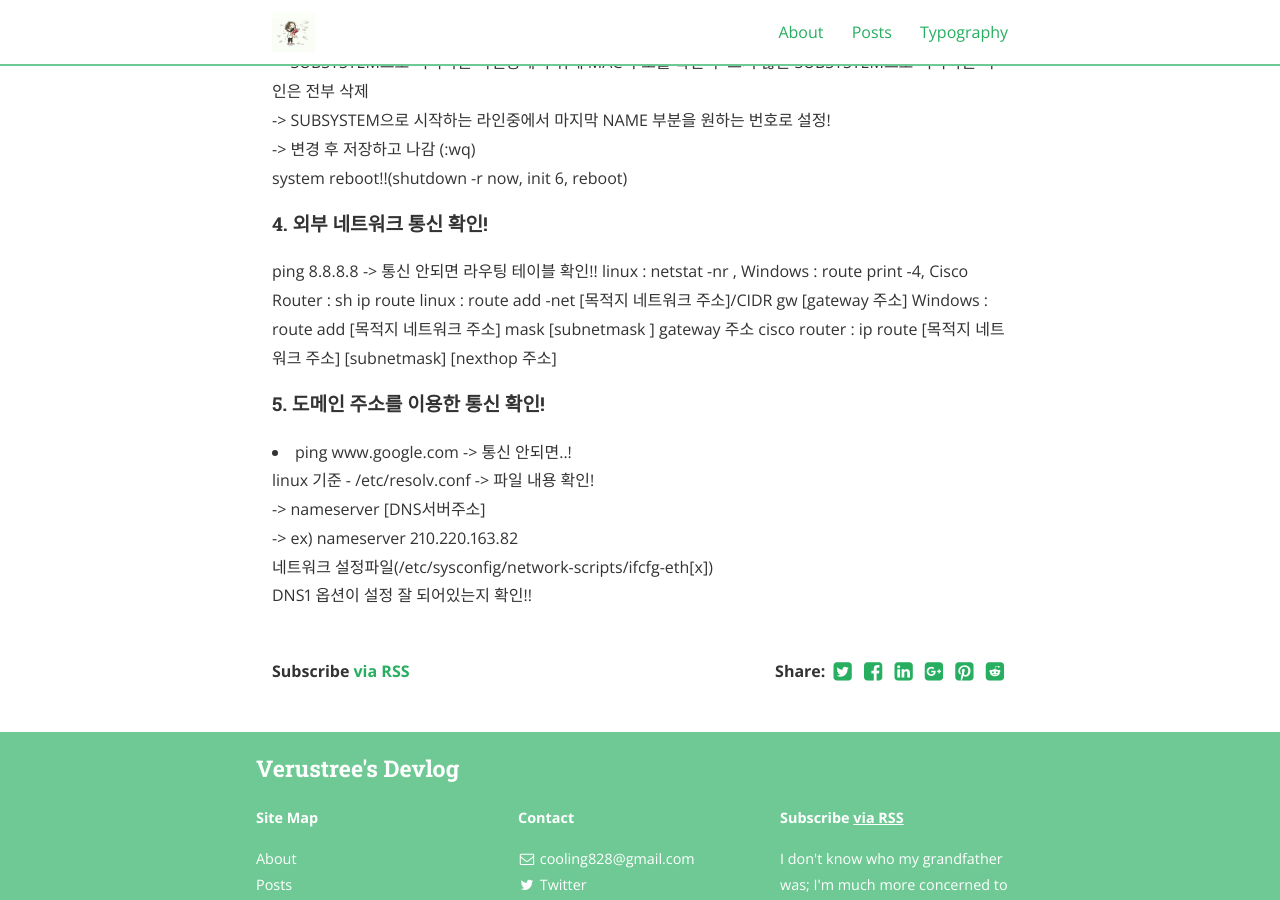
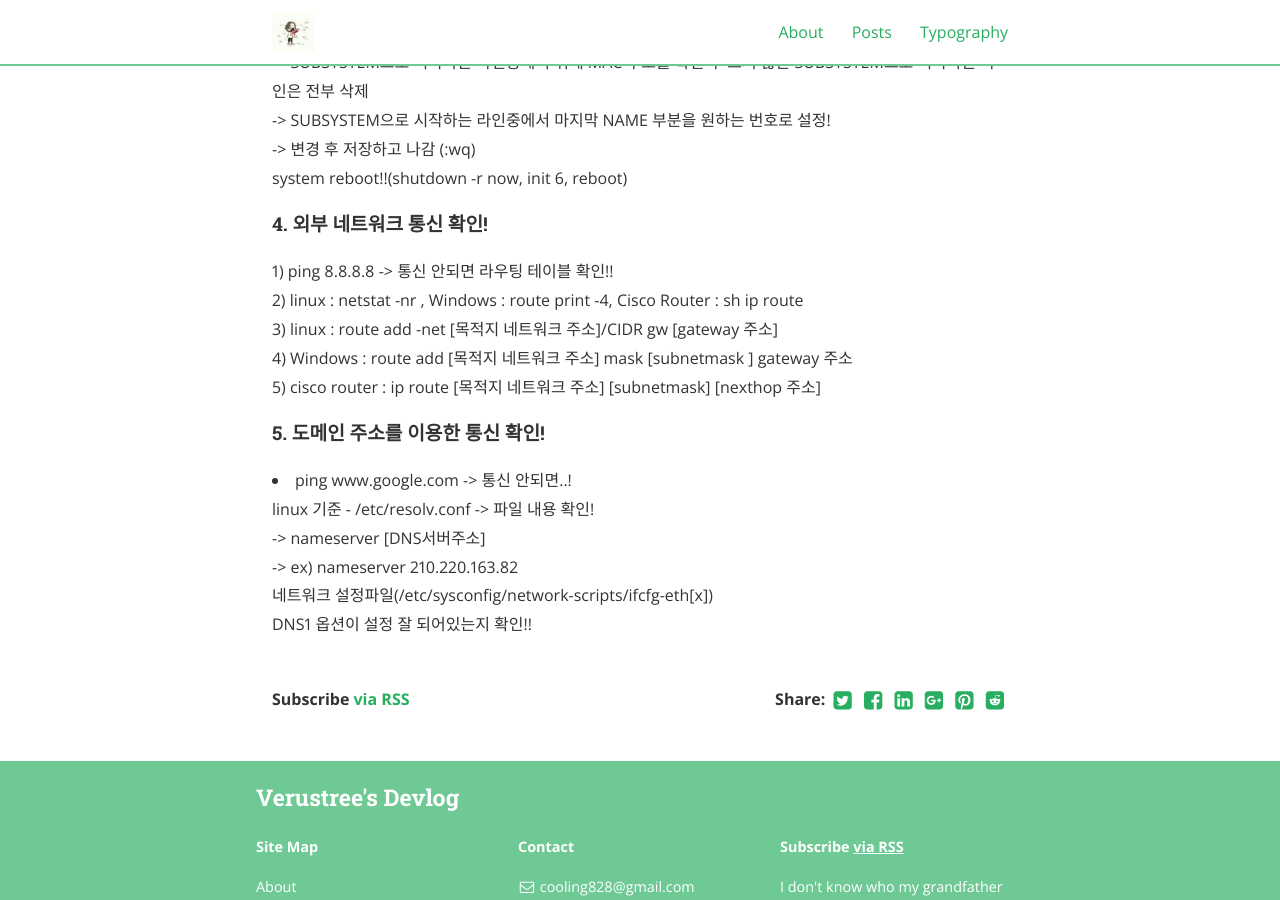
Before and after one commit to verustree/verustree.github.io, a Jekyll site: the page built from _posts/2020-03-30-Network-trouble-shooting.md, in a window 1280 px wide and 900 px high, scrolled down 1085 px. Built offline with Jekyll 4.4.1, drawn with Linux system fonts in a browser that asks for light colours; nearby versions of some CDN libraries.

Commit message:
Update 2020-03-30-Network-trouble-shooting.md
br 태그 추가

```diff
--- a/_posts/2020-03-30-Network-trouble-shooting.md
+++ b/_posts/2020-03-30-Network-trouble-shooting.md
@@ -34,7 +34,7 @@ categories: Network
 		-> DEVICE=eth[x] -> [y]로 변경
 	<li>service network restart</li>
 
-	2) vi /etc/udev/rules.d/70-persistent-net.rules <br>
+  2) vi /etc/udev/rules.d/70-persistent-net.rules <br>
 		-> SUBSYSTEM으로 시작하는 라인중에서 뒤에 MAC 주소를 확인 후 쓰지 않는 SUBSYSTEM으로 시작하는 라인은 전부 삭제<br>
 		-> SUBSYSTEM으로 시작하는 라인중에서 마지막 NAME 부분을 원하는 번호로 설정!<br>
 		-> 변경 후 저장하고 나감 (:wq)  <br>
@@ -43,11 +43,11 @@ categories: Network
 
 <p>
 <h4>4. 외부 네트워크 통신 확인!</h4>
-	ping 8.8.8.8 -> 통신 안되면 라우팅 테이블 확인!!
-	linux : netstat -nr ,  Windows : route print -4, Cisco Router : sh ip route
-	linux : route add -net [목적지 네트워크 주소]/CIDR  gw  [gateway 주소]
-	Windows : route add [목적지 네트워크 주소] mask [subnetmask ] gateway 주소
-	cisco router : ip route [목적지 네트워크 주소] [subnetmask] [nexthop 주소]
+	1) ping 8.8.8.8 -> 통신 안되면 라우팅 테이블 확인!!<br>
+	2) linux : netstat -nr ,  Windows : route print -4, Cisco Router : sh ip route<br>
+	3) linux : route add -net [목적지 네트워크 주소]/CIDR  gw  [gateway 주소]<br>
+	4) Windows : route add [목적지 네트워크 주소] mask [subnetmask ] gateway 주소<br>
+	5) cisco router : ip route [목적지 네트워크 주소] [subnetmask] [nexthop 주소]
 </p>
 
 <p>
```
